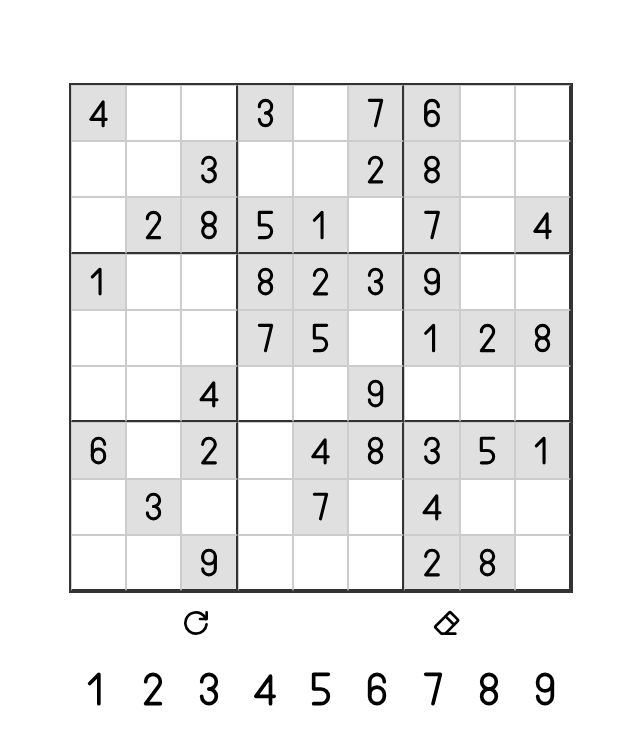
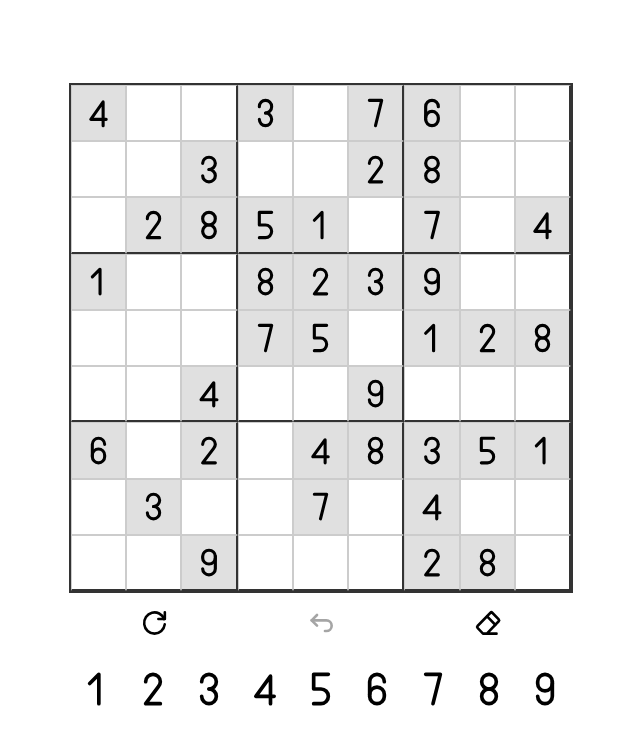
Before and after one commit to yamal-coding/sudoku-web, a React (Vite) app: page / in a window 1280 px wide. Shown: the top 744 px of the page, without its empty margins (319-959 px from the left). Built offline with nearby package versions, Linux system fonts and the light colour scheme.

Commit message:
undo option

```diff
--- a/src/components/Keyboard.css
+++ b/src/components/Keyboard.css
@@ -93,3 +93,9 @@
 .game-option img { width: 60%; height: 60%; object-fit: contain; pointer-events: none; user-select: none; }
 .game-option:active { transform: scale(0.92); }
 .game-option:focus-visible { outline: 2px solid #1976d2; outline-offset: 2px; }
+.game-option.disabled {
+  opacity: 0.35;
+  cursor: not-allowed;
+  filter: grayscale(40%);
+}
+.game-option.disabled:active { transform: none; }
--- a/src/components/Keyboard.tsx
+++ b/src/components/Keyboard.tsx
@@ -9,7 +9,8 @@ import annotationIcon from '../assets/annotation.svg';
 interface KeyboardProps {
   onNumberPressed?: (value: number) => void;
   onClearBoard: () => void;
-  onUndo?: () => void;
+  onUndo: () => void;
+  undoDisabled: boolean;
   onErase?: () => void;
   onAnnotate?: () => void;
 }
@@ -18,13 +19,14 @@ const Keyboard: React.FC<KeyboardProps> = ({
   onNumberPressed,
   onClearBoard,
   onUndo,
+  undoDisabled,
   onErase,
   onAnnotate
  }) => (
   <div className="keyboard-wrapper">
     <div className="game-options-row" role="group" aria-label="Game options">
       <GameOption icon={reloadIcon} label="Reload board" onClick={onClearBoard} />
-      {onUndo && <GameOption icon={undoIcon} label="Undo" onClick={onUndo} />}
+      <GameOption icon={undoIcon} label="Undo" onClick={onUndo} disabled={undoDisabled} />
       {onErase && <GameOption icon={eraseIcon} label="Erase" onClick={onErase} />}
       {onAnnotate && <GameOption icon={annotationIcon} label="Annotation" onClick={onAnnotate} />}
     </div>
@@ -36,25 +38,27 @@ const GameOption: React.FC<{
   icon: string;
   label: string;
   onClick: () => void;
+  disabled?: boolean | undefined;
   className?: string;
-}> = ({ icon, label, onClick, className }) => {
+}> = ({ icon, label, onClick, disabled = false, className }) => {
   const handle = useCallback(
     (e: React.MouseEvent<HTMLDivElement> | React.KeyboardEvent<HTMLDivElement>) => {
+      if (disabled) return;
       if ('key' in e) {
         if (e.key !== 'Enter' && e.key !== ' ') return;
         e.preventDefault();
       }
-      onClick();
+      if (!disabled) onClick();
     },
-    [onClick]
+    [onClick, disabled]
   );
 
   return (
     <div
-      className={`game-option${className ? ' ' + className : ''}`}
+      className={`game-option${disabled ? ' disabled' : ''}${className ? ' ' + className : ''}`}
       role="button"
-      tabIndex={0}
-      aria-label={label}
+      tabIndex={disabled ? -1 : 0}
+      aria-label={label + (disabled ? ' (disabled)' : '')}
       onClick={handle}
       onKeyDown={handle}
     >
--- a/src/pages/SudokuPage.tsx
+++ b/src/pages/SudokuPage.tsx
@@ -35,38 +35,68 @@ interface GameProps {
 
 const Game: React.FC<GameProps> = ({ game }) => {
   const [selectedCell, setSelectedCell] = useState<number | undefined>(undefined);
-
-  const [board, setBoard] = useState<SudokuCell[]>(
-    game.mission
-  );
-
+  const [board, setBoard] = useState<SudokuCell[]>(game.mission);
+  const [history, setHistory] = useState<Array<{ index: number; prev: string | number }>>([]);
   const [gameHasFinished, setGameHasFinished] = useState(false);
 
   const onNumberPressed = (value: number) => {
-    if (
-      selectedCell !== undefined &&
-      !board[selectedCell]?.fixed === true
-    ) {
-      const newBoard = [...board];
-      newBoard[selectedCell] = { ...newBoard[selectedCell], value: value.toString(), fixed: false };
-      setBoard(newBoard);
-      saveSudokuBoard(newBoard);
+    if (selectedCell === undefined) return;
 
-      if (checkIfBoardIsComplete(newBoard, game.solution)) {
-        onGameFinished()
-        setGameHasFinished(true);
-      }
+    const current = board[selectedCell];
+    if (!current || current.fixed) return;
+
+    const prevValue = current.value;
+    const newBoard = [...board];
+    newBoard[selectedCell] = { ...current, value: value.toString(), fixed: false } as SudokuCell;
+
+    // Record history only if actual change
+    if (prevValue !== value.toString()) {
+      setHistory(h => [...h, { index: selectedCell, prev: prevValue }]);
+    }
+
+    setBoard(newBoard);
+    saveSudokuBoard(newBoard);
+
+    if (checkIfBoardIsComplete(newBoard, game.solution)) {
+      onGameFinished();
+      setGameHasFinished(true);
     }
   };
 
   const onClearBoard = () => {
-    const clearedBoard = board.map(cell => cell.fixed ? cell : { ...cell, value: '0' });
+    const clearedBoard = board.map(cell => (cell.fixed ? cell : { ...cell, value: '0' }));
     setBoard(clearedBoard);
     saveSudokuBoard(clearedBoard);
+    setHistory([]);
   };
 
   const onErase = () => {
     onNumberPressed(0);
+  };
+
+  const onUndo = () => {
+    setHistory(h => {
+      const len = h.length;
+      if (len === 0) return h;
+
+      const lastEntry = h[len - 1];
+      const newHistory = h.slice(0, len - 1);
+
+      setBoard(prev => {
+        const undoneBoard = [...prev];
+        const cell = undoneBoard[lastEntry.index];
+        if (cell) {
+          undoneBoard[lastEntry.index] = { ...cell, value: lastEntry.prev } as SudokuCell;
+          saveSudokuBoard(undoneBoard);
+        }
+        return undoneBoard;
+      });
+
+      if (gameHasFinished) {
+        setGameHasFinished(checkIfBoardIsComplete(board, game.solution));
+      }
+      return newHistory;
+    });
   };
 
   if (!gameHasFinished) {
@@ -81,6 +111,8 @@ const Game: React.FC<GameProps> = ({ game }) => {
           onNumberPressed={onNumberPressed}
           onClearBoard={onClearBoard}
           onErase={onErase}
+          onUndo={history.length ? onUndo : () => {}}
+            undoDisabled={history.length === 0}
         />
       </>
     );
```
